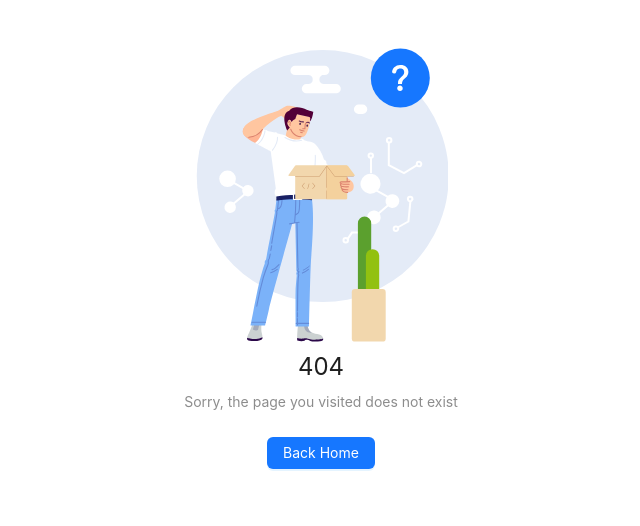
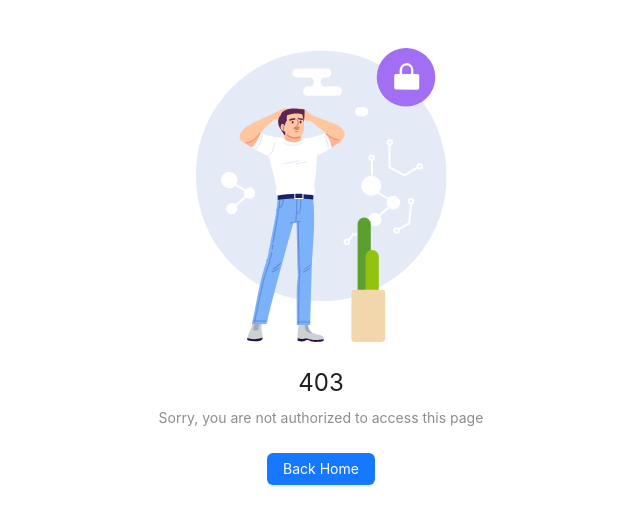
Before and after one commit to zaxtseng/react-admin-antd, a React (Vite) app: page /403 in a window 1280 px wide. Before the commit this address had no page. Shown: the top 526 px of the page, without its empty margins (319-959 px from the left). Built offline with nearby package versions, Linux system fonts and the light colour scheme.

Commit message:
feats: 修改错误页

```diff
--- a/src/components/ErrorMessage/403.tsx
+++ b/src/components/ErrorMessage/403.tsx
@@ -1,5 +1,21 @@
+import { Button, Result } from "antd";
+import { useNavigate } from "react-router-dom";
+
 const NotAuth = () => {
-	return <div>403</div>;
+	const navigate = useNavigate();
+	const goHome = () => navigate("/home");
+	return (
+		<Result
+			status="403"
+			title="403"
+			subTitle="Sorry, you are not authorized to access this page"
+			extra={
+				<Button type="primary" onClick={goHome}>
+					Back Home
+				</Button>
+			}
+		/>
+	);
 };
 
 export default NotAuth;
--- a/src/components/ErrorMessage/500.tsx
+++ b/src/components/ErrorMessage/500.tsx
@@ -1,5 +1,24 @@
+import { Button, Result } from "antd";
+import { useNavigate } from "react-router-dom";
+
+import "./index.less";
+
 const NotNetwork = () => {
-	return <div>500</div>;
+	const navigate = useNavigate();
+	const goHome = () => navigate("/home");
+
+	return (
+		<Result
+			status="500"
+			title="500"
+			subTitle="Sorry,something went wrong"
+			extra={
+				<Button type="primary" onClick={goHome}>
+					Back Home
+				</Button>
+			}
+		/>
+	);
 };
 
 export default NotNetwork;
```
Also changed, not shown: src/routers/index.tsx (+8 -0 lines).
